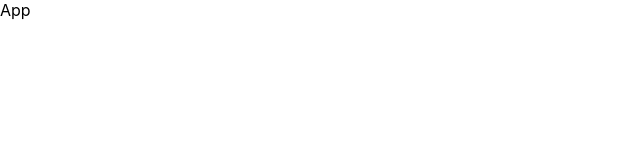
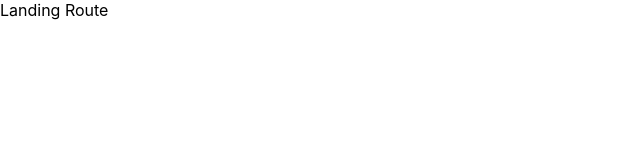
Before and after one commit to aniledev/bon-appetit, a React (Create React App) app: page / in a window 1280 px wide. Shown: the top 160 px of the page, without its empty margins (0-640 px from the left). Built offline with nearby package versions, Linux system fonts and the light colour scheme; the HTML template or start-up script is replaced by a standard one.

Commit message:
FEAT: create routing for application using BrowserRouter and react dom

```diff
--- a/src/App.js
+++ b/src/App.js
@@ -1,7 +1,27 @@
 import "./App.css";
+import { BrowserRouter as Router, Switch, Route } from "react-router-dom";
+import RestaurantDetailRoute from "./routes/RestaurantDetailRoute";
+import HomeRoute from "./routes/HomeRoute";
+import LandingRoute from "./routes/LandingRoute";
+import UpdateRoute from "./routes/UpdateRoute";
+import NotFoundRoute from "./routes/NotFoundRoute";
 
 function App() {
-  return <div className="App">App</div>;
+  return (
+    <div className="App">
+      <Switch>
+        <Route exact path={"/"} component={LandingRoute} />
+        <Route exact path={"/home"} component={HomeRoute} />
+        <Route
+          exact
+          path={"/restaurants/:id"}
+          component={RestaurantDetailRoute}
+        />
+        <Route exact path={"/restaurants/:id/update"} component={UpdateRoute} />
+        <Route component={NotFoundRoute} />
+      </Switch>
+    </div>
+  );
 }
 
 export default App;
--- a/src/routes/HomeRoute.js
+++ b/src/routes/HomeRoute.js
@@ -0,0 +1,7 @@
+import React, { Component } from "react";
+
+export default class HomeRoute extends Component {
+  render() {
+    return <div>Home Route</div>;
+  }
+}
--- a/src/routes/LandingRoute.js
+++ b/src/routes/LandingRoute.js
@@ -0,0 +1,7 @@
+import React, { Component } from "react";
+
+export default class LandingRoute extends Component {
+  render() {
+    return <div>Landing Route</div>;
+  }
+}
--- /dev/null
+++ b/src/routes/NotFoundRoute.js
@@ -0,0 +1,7 @@
+import React, { Component } from "react";
+
+export default class NotFoundRoute extends Component {
+  render() {
+    return <div>Not Found Route</div>;
+  }
+}
--- /dev/null
+++ b/src/routes/RestaurantDetailRoute.js
@@ -0,0 +1,7 @@
+import React, { Component } from "react";
+
+export default class RestaurantRoute extends Component {
+  render() {
+    return <div>Restaurant Detail Route</div>;
+  }
+}
--- a/src/routes/UpdateRoute.js
+++ b/src/routes/UpdateRoute.js
@@ -0,0 +1,7 @@
+import React, { Component } from "react";
+
+export default class UpdateRoute extends Component {
+  render() {
+    return <div>Update Route</div>;
+  }
+}
```
Also changed, not shown: src/routes/RestaurantRoute.js (deleted).
